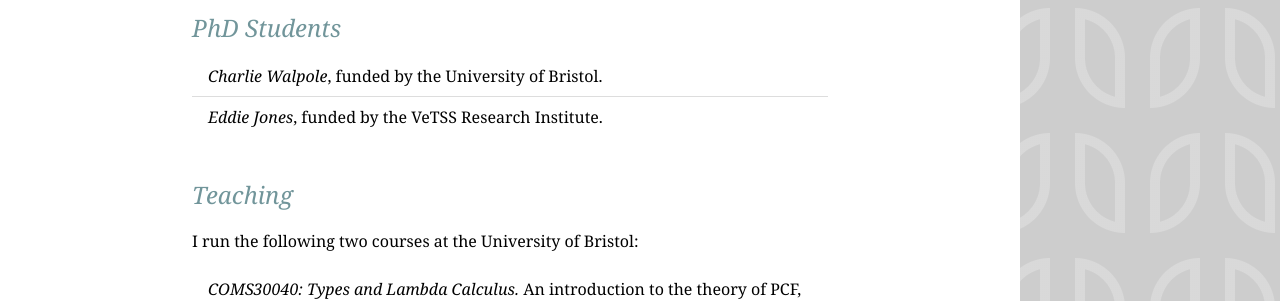
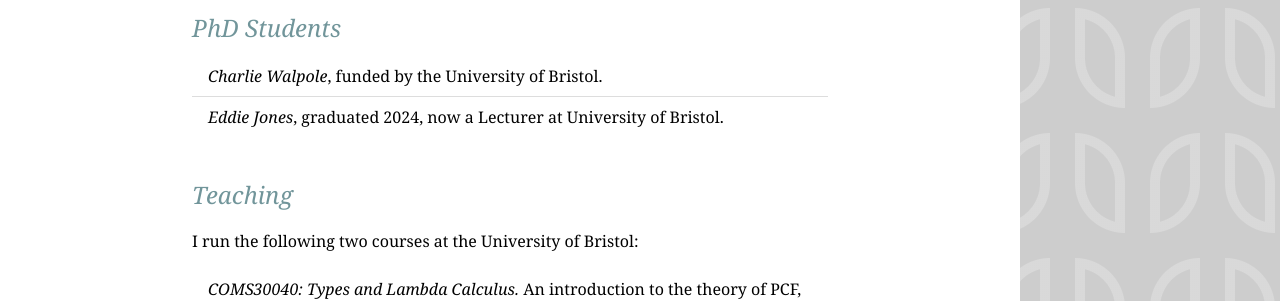
Before and after one commit to sjrsay/sjrsay.github.io, a Jekyll site: the page built from index.md, in a window 1280 px wide. Shown: the part 1442-1743 px from the top of the page. Built offline with Jekyll 4.4.1, drawn with Linux system fonts in a browser that asks for light colours; comment, search, counter and statistics services are not loaded.

Commit message:
Eddie graduated

```diff
--- a/index.md
+++ b/index.md
@@ -44,7 +44,7 @@
 
   <ul class="w3-ul">
     <li><i>Charlie Walpole</i>, funded by the University of Bristol.</li>
-    <li><i>Eddie Jones</i>, funded by the VeTSS Research Institute.</li>
+    <li><i>Eddie Jones</i>, graduated 2024, now a Lecturer at University of Bristol.</li>
   </ul>
 
 ## Teaching
```
